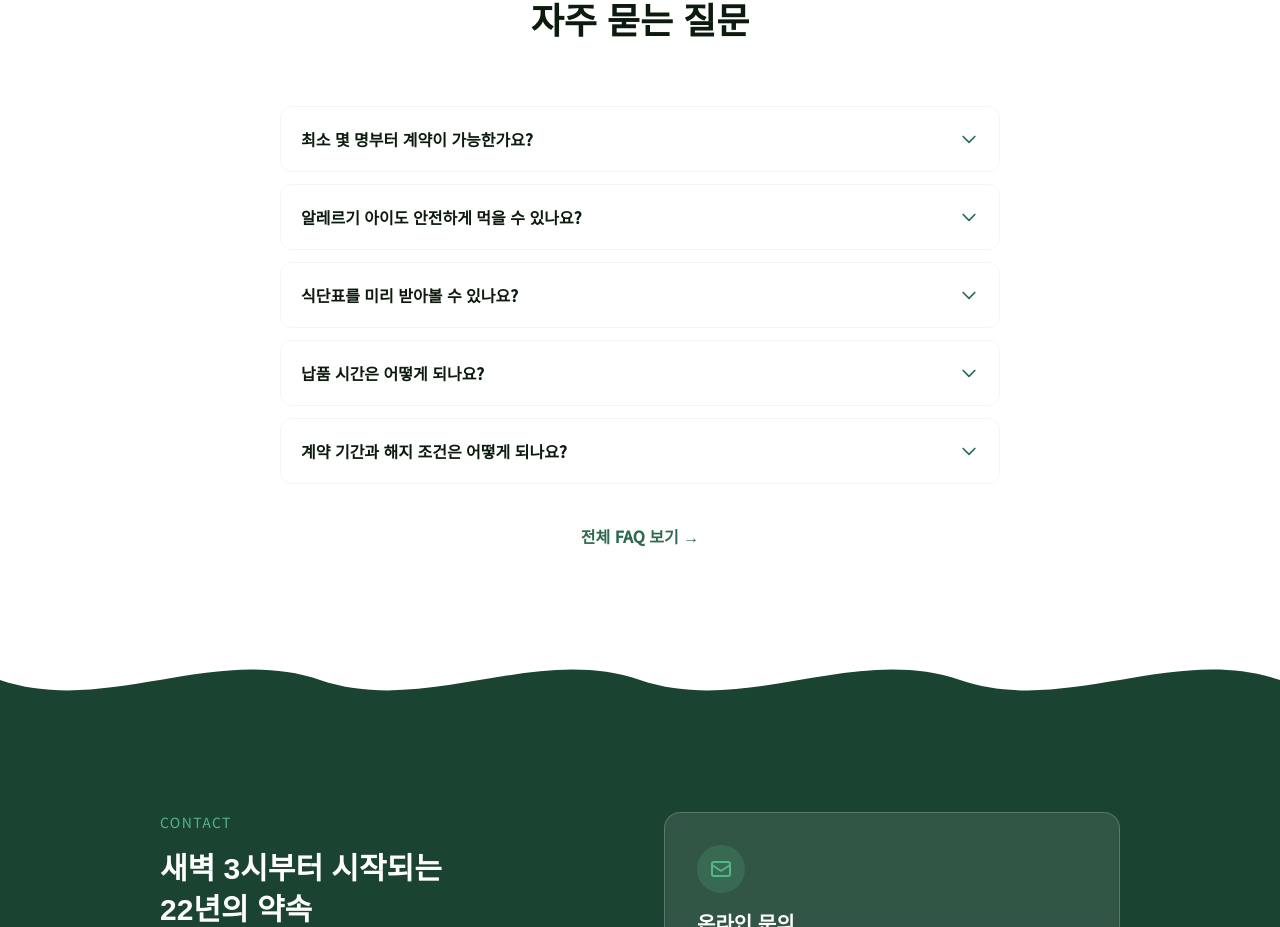
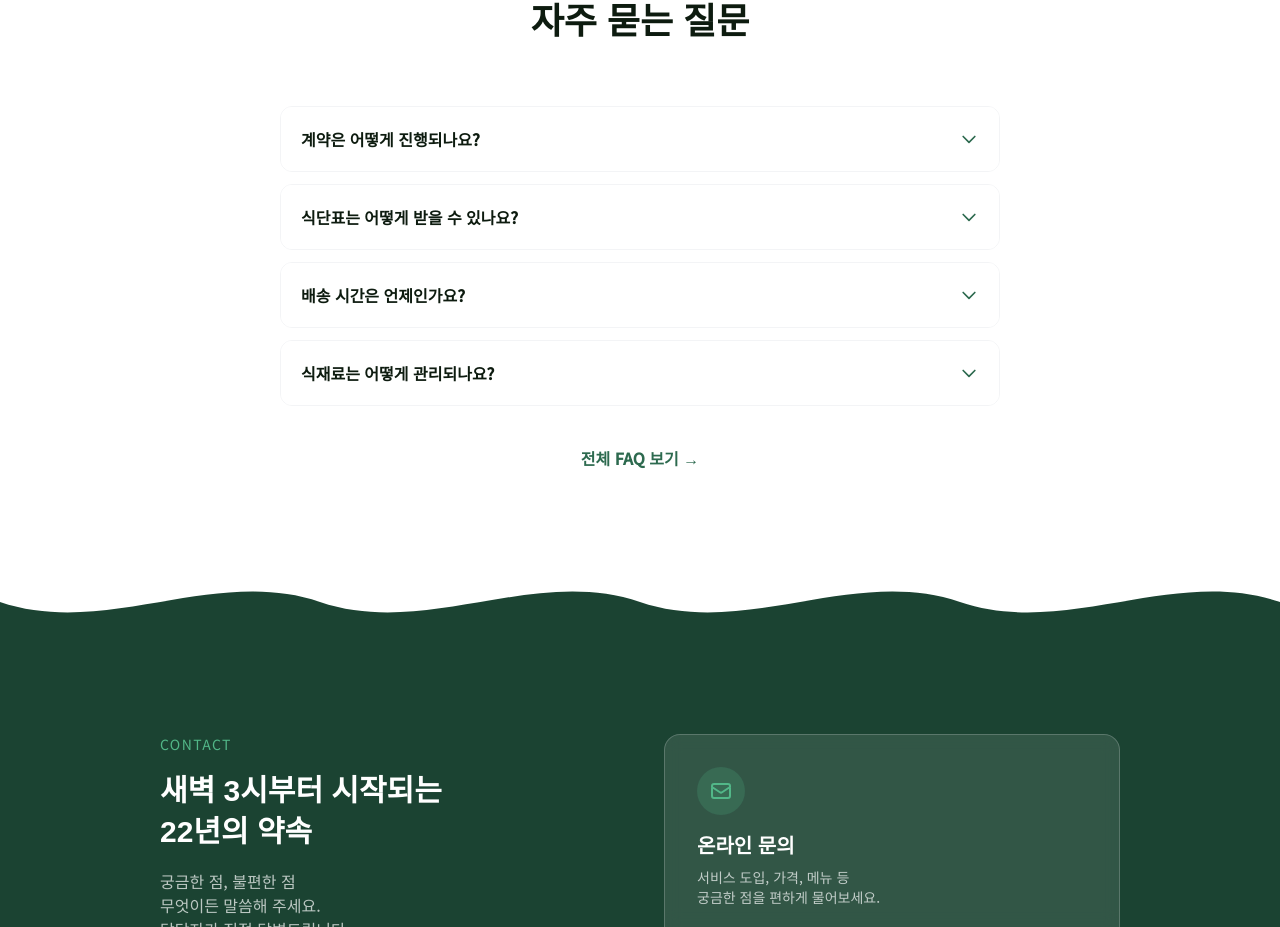
Before and after one commit to yuher826/kizmeal-renewal, a Next.js app: page / in a window 1280 px wide. Shown: the part 7020-7947 px from the top of the page. Built offline with nearby package versions, Linux system fonts and the light colour scheme.

Commit message:
fix: 메인 홈페이지 FAQ 항목 누락 및 토글 버그 수정

```diff
--- a/app/page.tsx
+++ b/app/page.tsx
@@ -61,11 +61,10 @@ const REVIEWS = [
 ];
 
 const FAQS = [
-  { q: '최소 몇 명부터 계약이 가능한가요?', a: '10인 이상부터 계약 가능합니다. 소규모 어린이집도 맞춤 식단을 제공해드립니다. 5인 이상의 경우 협의 후 진행 가능하니 먼저 문의해 주세요.' },
-  { q: '알레르기 아이도 안전하게 먹을 수 있나요?', a: '네, 입소 시 보호자로부터 알레르기 정보를 제공받아 해당 식재료를 완전히 배제한 별도 식단을 구성합니다. 조리 시 교차오염 방지 프로세스도 철저히 준수합니다.' },
-  { q: '식단표를 미리 받아볼 수 있나요?', a: '매월 말 다음 달 식단표를 제공하며, 전용 앱을 통해 실시간으로 확인하실 수 있습니다. 부모님들께도 공유하실 수 있도록 PDF 형태로 발송해드립니다.' },
-  { q: '납품 시간은 어떻게 되나요?', a: '기관과 협의된 시간에 맞춰 냉장 차량으로 정시 납품합니다. 주요 납품 시간은 오전 10~11시이며, 특별한 사정이 있을 경우 조율 가능합니다.' },
-  { q: '계약 기간과 해지 조건은 어떻게 되나요?', a: '기본 계약 기간은 6개월이며, 1개월 전 사전 통보 시 해지 가능합니다. 특수한 사정(원 폐원, 휴원 등)의 경우 협의 후 조기 해지를 진행합니다.' },
+  { q: '계약은 어떻게 진행되나요?', a: '본사 운영개발팀에서 직접 연락드려 간단한 상담 후 계약서를 작성합니다. 계약 후 3일 이내 시스템 세팅이 완료됩니다.' },
+  { q: '식단표는 어떻게 받을 수 있나요?', a: '매월 학부모 포털과 이메일을 통해 자동 배포됩니다. 월초에 다음 달 식단표를 별도 요청 없이 받아보실 수 있습니다.' },
+  { q: '배송 시간은 언제인가요?', a: '새벽 3시부터 식재료 입고를 시작해 오전 10시 30분 이전에 모든 배송을 완료합니다. 18대 냉장 차량으로 신선도를 유지합니다.' },
+  { q: '식재료는 어떻게 관리되나요?', a: '모든 식재료는 친환경 인증 제품을 우선 사용하며, 냉장 차량 18대로 신선도를 유지해 배송합니다. 원산지 이력 추적이 가능한 식재료만 사용합니다.' },
 ];
 
 export default function Home() {
@@ -485,7 +484,7 @@ export default function Home() {
 
           <div className="space-y-3">
             {FAQS.map((faq, i) => (
-              <div key={i} className={`border rounded-xl overflow-hidden transition-all anim anim-up delay-${(i % 3 + 1) * 100} ${openFaq === i ? 'border-[#2D6A4F]' : 'border-gray-100'}`}>
+              <div key={i} className={`border rounded-xl overflow-hidden anim anim-up delay-${(i % 3 + 1) * 100} ${openFaq === i ? 'border-[#2D6A4F]' : 'border-gray-100'}`}>
                 <button
                   className="w-full flex items-center justify-between p-5 text-left bg-white hover:bg-[#F8FDF8] transition-colors"
                   onClick={() => setOpenFaq(openFaq === i ? null : i)}
@@ -495,7 +494,7 @@ export default function Home() {
                     <svg width="20" height="20" viewBox="0 0 24 24" fill="none" stroke="currentColor" strokeWidth="2"><path strokeLinecap="round" strokeLinejoin="round" d="M19 9l-7 7-7-7" /></svg>
                   </span>
                 </button>
-                <div className={`faq-content ${openFaq === i ? 'open' : ''}`}>
+                <div className={`overflow-hidden transition-[max-height] duration-300 ${openFaq === i ? 'max-h-96' : 'max-h-0'}`}>
                   <div className="px-5 pb-5 text-gray-500 text-sm leading-relaxed border-t border-gray-50 pt-4">{faq.a}</div>
                 </div>
               </div>
```
